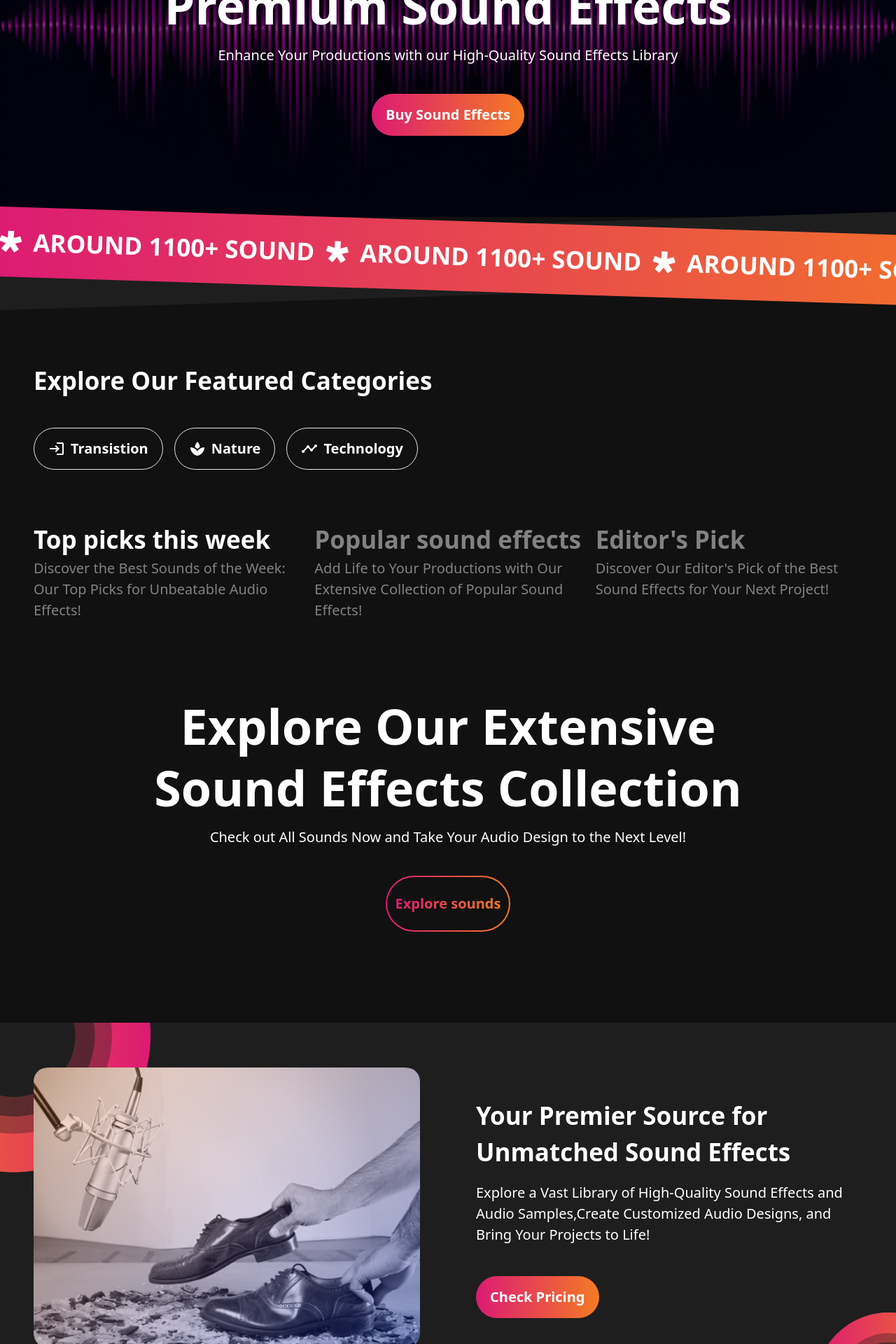
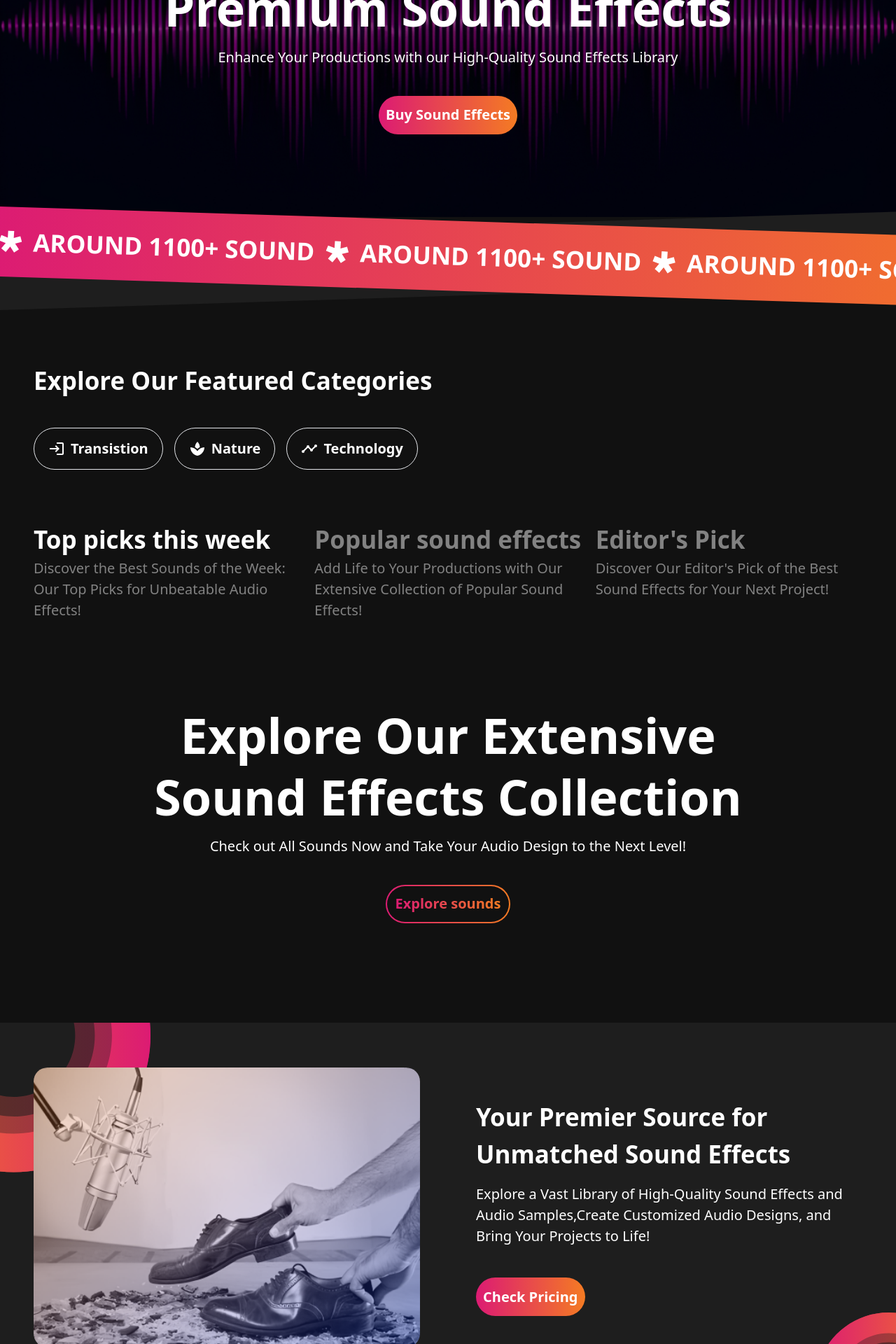
Before and after one commit to Miltonbhowmick/perfect-sounds-next, a Next.js app: page / in a window 1280 px wide. Shown: the part 340-2260 px from the top of the page at 70% size. Built offline with nearby package versions, Linux system fonts and the light colour scheme.

Commit message:
fix: buttons height issue for smaller screen

```diff
--- a/src/components/button/gradient.js
+++ b/src/components/button/gradient.js
@@ -17,7 +17,7 @@ const ButtonGradiend = ({
     return (
       <Link
         href={href}
-        className={`${bgStyle} ${className} flex justify-center items-center p-[2px] h-[60px]`}
+        className={`${bgStyle} ${className} flex justify-center items-center px-[10px] min-h-[30px]`}
         {...props}
       >
         {children}
@@ -26,7 +26,7 @@ const ButtonGradiend = ({
   }
   return (
     <button
-      className={`${bgStyle} ${className} flex justify-center items-center p-[2px] h-[60px]`}
+      className={`${bgStyle} ${className} flex justify-center items-center px-[10px] min-h-[30px]`}
       onClick={onClick}
       {...props}
     >
--- a/src/components/button/gradientOutlined.js
+++ b/src/components/button/gradientOutlined.js
@@ -17,7 +17,7 @@ const ButtonGradiendOutlined = ({
     return (
       <Link
         href={href}
-        className={`${bgStyle} ${className} mx-auto p-[2px] h-[80px]`}
+        className={`${bgStyle} ${className} mx-auto p-[2px] min-h-[30px]`}
         {...props}
       >
         <div className="bg-primaryBg  px-3 rounded-[inherit] flex h-full w-full items-center justify-center">
@@ -28,7 +28,7 @@ const ButtonGradiendOutlined = ({
   }
   return (
     <button
-      className={`${bgStyle} ${className} mx-auto p-[2px] h-[80px]`}
+      className={`${bgStyle} ${className} mx-auto p-[2px] min-h-[30px]`}
       onClick={onClick}
       {...props}
     >
--- a/src/components/herosection/horizontal.js
+++ b/src/components/herosection/horizontal.js
@@ -23,14 +23,14 @@ const HeroBannerHorizontal = ({
           <p className="text-primaryText text-center">{description}</p>
           {buttonVariant === "gradient" && (
             <ButtonGradiend
-              className="mt-1 xs:mt-2 md:mt-4 xl:mt-7 px-5 py-1 md:py-2 lg:py-3 rounded-full"
+              className="mt-1 xs:mt-2 md:mt-4 xl:mt-7 h-[40px] lg:h-[55px] rounded-full"
               gradient
             >
               <h6 className="text-primaryText font-bold">{buttonText}</h6>
             </ButtonGradiend>
           )}
           {buttonVariant === "grad-outlined" && (
-            <ButtonGradiendOutlined className="mt-1 xs:mt-2 md:mt-4 xl:mt-7 h-[45px] rounded-full">
+            <ButtonGradiendOutlined className="mt-1 xs:mt-2 md:mt-4 xl:mt-7 h-[40px] lg:h-[55px] rounded-full">
               <h6 className="bg-gradient-to-r from-gradientLeft to-gradientRight bg-clip-text text-transparent font-bold">
                 {buttonText}
               </h6>
--- a/src/components/leftImageRightContent.js
+++ b/src/components/leftImageRightContent.js
@@ -10,7 +10,9 @@ const ImageContent = ({
   className,
   ...props
 }) => {
-  const customStyles = classNames("flex flex-row gap-20 py-16");
+  const customStyles = classNames(
+    "flex flex-row gap-6 md:gap-12 lg:gap-20 py-16"
+  );
 
   return (
     <div className={customStyles}>
@@ -22,14 +24,14 @@ const ImageContent = ({
         {description && <p className="text-primaryText">{description}</p>}
         {buttonVariant === "gradient" && (
           <ButtonGradiend
-            className="mt-1 xs:mt-2 md:mt-4 xl:mt-7 px-5 h-[55px] w-max rounded-full"
+            className="mt-1 xs:mt-2 md:mt-4 xl:mt-7 px-5 h-[35px] md:h-[45px] lg:h-[55px] w-max rounded-full"
             gradient
           >
             <h6 className="text-primaryText font-bold">{buttonText}</h6>
           </ButtonGradiend>
         )}
         {buttonVariant === "grad-outlined" && (
-          <ButtonGradiendOutlined className="mt-1 xs:mt-2 md:mt-4 xl:mt-7 h-[55px] rounded-full">
+          <ButtonGradiendOutlined className="mt-1 xs:mt-2 md:mt-4 xl:mt-7 h-[35px] md:h-[45px] lg:h-[55px] rounded-full">
             <h6 className="bg-gradient-to-r from-gradientLeft to-gradientRight bg-clip-text text-transparent font-bold">
               {buttonText}
             </h6>
```
